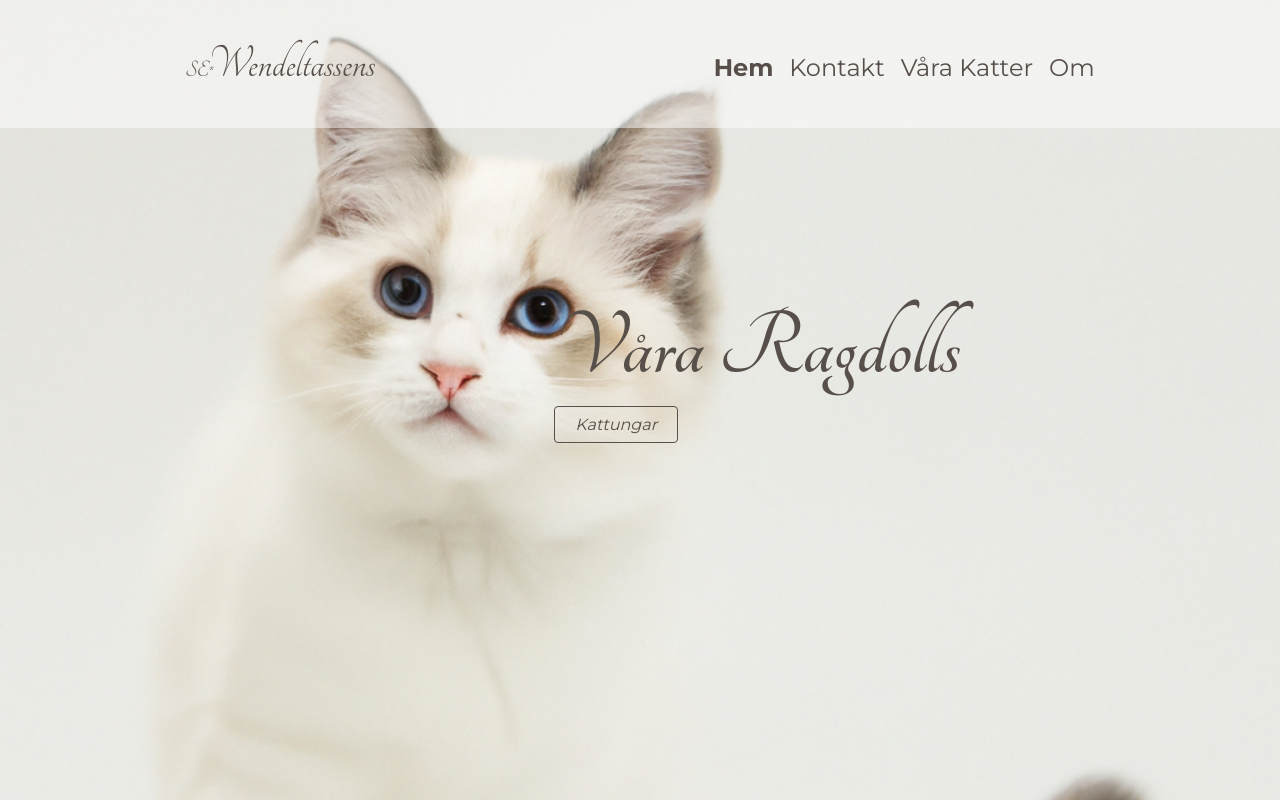
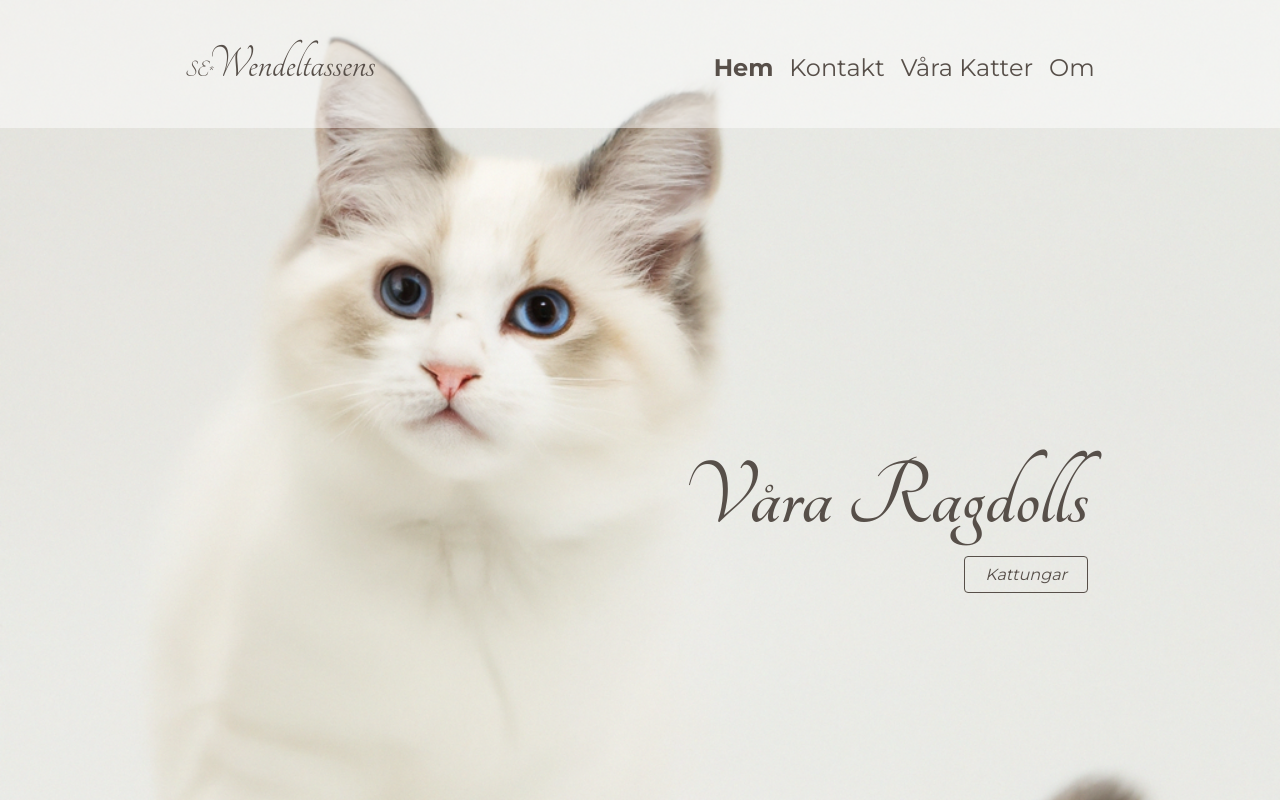
Before and after one commit to spaceflake/wendeltassens, a Next.js app: page /playground in a window 1280 px wide. Shown: the top 800 px of the page. Built offline with nearby package versions, Linux system fonts and the light colour scheme.

Commit message:
fix text position in hero

```diff
--- a/components/Hero.tsx
+++ b/components/Hero.tsx
@@ -9,7 +9,9 @@ const Hero = ({ children }: Props) => {
   return (
     <div className="relative top-0 w-full">
       <div className=" top-0 relative max-h-[900px] overflow-hidden">
-        <div className="absolute right-1/4 top-1/3">{children}</div>
+        <div className="absolute right-[15%] top-1/2 flex flex-col">
+          {children}
+        </div>
         <Image
           src={heroImg1}
           alt="hero image"
```
